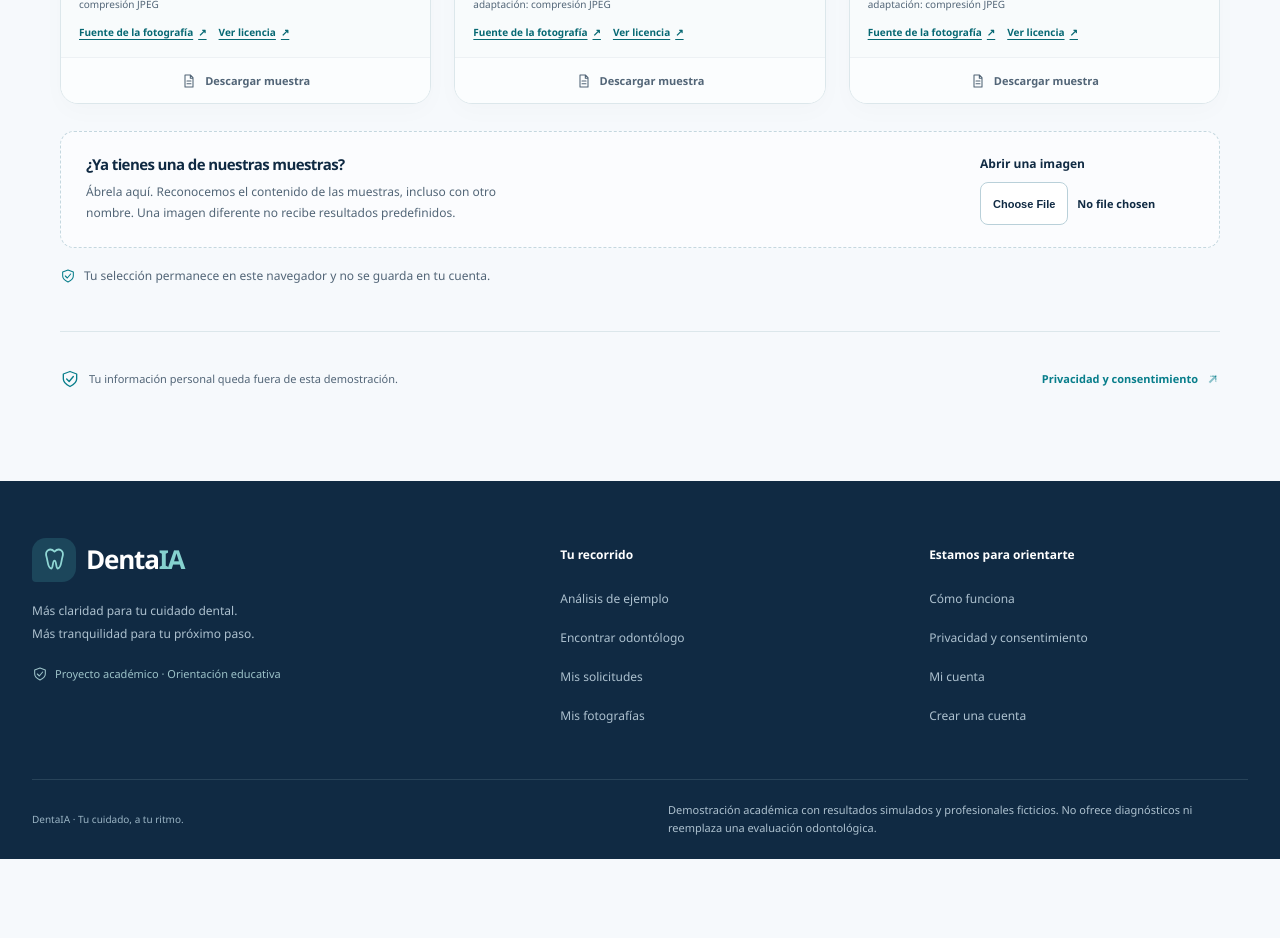
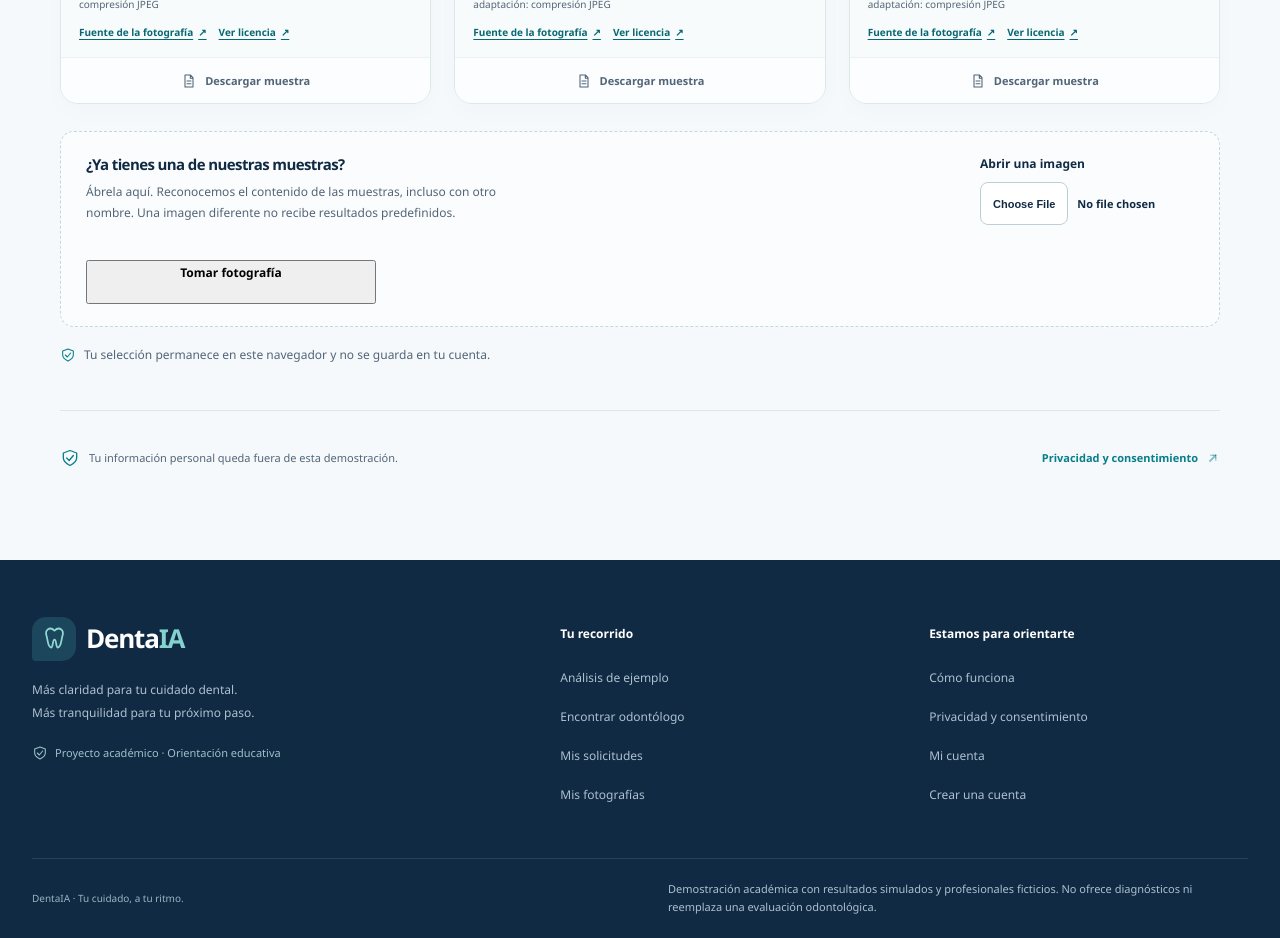
Before and after one commit to Jhanfranco07/DentaIA, a Next.js app: page /analisis/demo in a window 1280 px wide. Shown: the part 1120-2058 px from the top of the page. Before the commit the page ends 1979 px from the top, so only its background shows below. Built offline with nearby package versions, Linux system fonts and the light colour scheme.

Commit message:
feat: añadir captura con cámara al recorrido principal de demostración

```diff
--- a/src/features/analisis/Demostracion.tsx
+++ b/src/features/analisis/Demostracion.tsx
@@ -47,6 +47,7 @@ export default function Demostracion() {
   const [pdfUrl, setPdfUrl] = useState<string | null>(null);
   const [preparandoReporte, setPreparandoReporte] = useState(false);
   const [fecha, setFecha] = useState(() => new Date().toISOString());
+  const camaraInput = useRef<HTMLInputElement>(null);
   const operacion = useRef(0);
   const temporizador = useRef<ReturnType<typeof setTimeout> | null>(null);
   const encabezado = useRef<HTMLHeadingElement>(null);
@@ -165,7 +166,7 @@ export default function Demostracion() {
           <div className={styles.contenidoTarjeta}><h3>{muestra.titulo}</h3><p>{muestra.resumen}</p><span className={styles.enlaceTarjeta}>Elegir este ejemplo <Icono nombre="flecha" size={18}/></span></div>
         </button><CreditoCaso caso={muestra}/><a href={muestra.imagen} download className={styles.descargaMuestra}><Icono nombre="reporte" size={16}/> Descargar muestra <span className="sr-only">{muestra.titulo}</span></a>
       </article>)}</div>
-      <div className={styles.archivo}><div><h3>¿Ya tienes una de nuestras muestras?</h3><p>Ábrela aquí. Reconocemos el contenido de las muestras, incluso con otro nombre. Una imagen diferente no recibe resultados predefinidos.</p></div><label className={styles.campoArchivo}>Abrir una imagen<input type="file" accept="image/png,image/jpeg,image/webp" disabled={ocupado} onChange={e => { void abrirArchivo(e.target.files?.[0]); e.target.value = ""; }} /></label></div>
+      <div className={styles.archivo}><div><h3>¿Ya tienes una de nuestras muestras?</h3><p>Ábrela aquí. Reconocemos el contenido de las muestras, incluso con otro nombre. Una imagen diferente no recibe resultados predefinidos.</p></div><label className={styles.campoArchivo}>Abrir una imagen<input type="file" accept="image/png,image/jpeg,image/webp" disabled={ocupado} onChange={e => { void abrirArchivo(e.target.files?.[0]); e.target.value = ""; }} /></label><button type="button" className={styles.campoArchivo} disabled={ocupado} onClick={() => camaraInput.current?.click()}>Tomar fotografía</button><input ref={camaraInput} type="file" accept="image/png,image/jpeg,image/webp" capture="environment" aria-label="Tomar fotografía con la cámara trasera" disabled={ocupado} style={{ display: "none" }} onChange={e => { void abrirArchivo(e.target.files?.[0]); e.target.value = ""; }} /></div>
       <p className={styles.notaPrivacidad}><Icono nombre="escudo" size={16}/>Tu selección permanece en este navegador y no se guarda en tu cuenta.</p>
     </div>}
 
```
